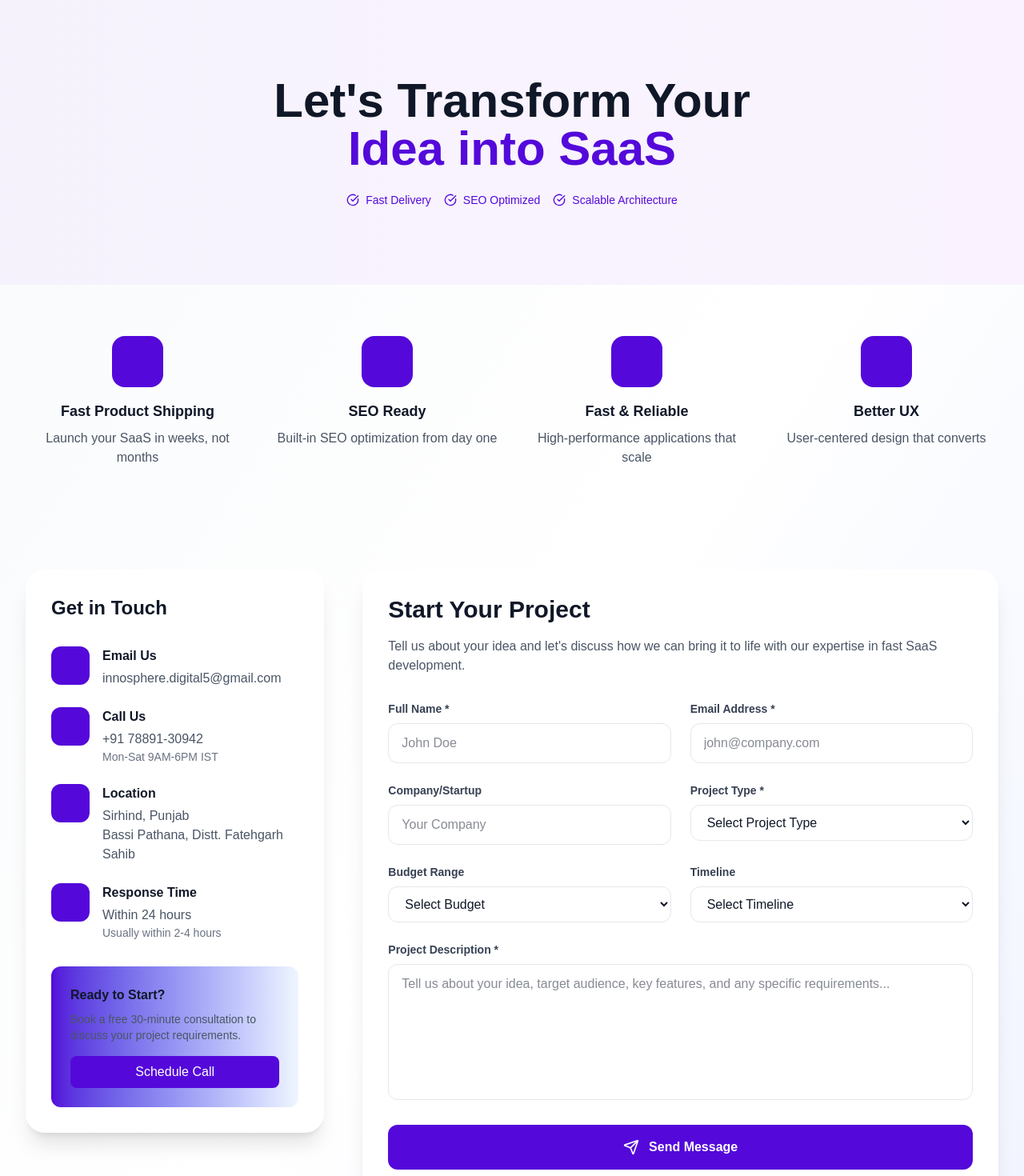
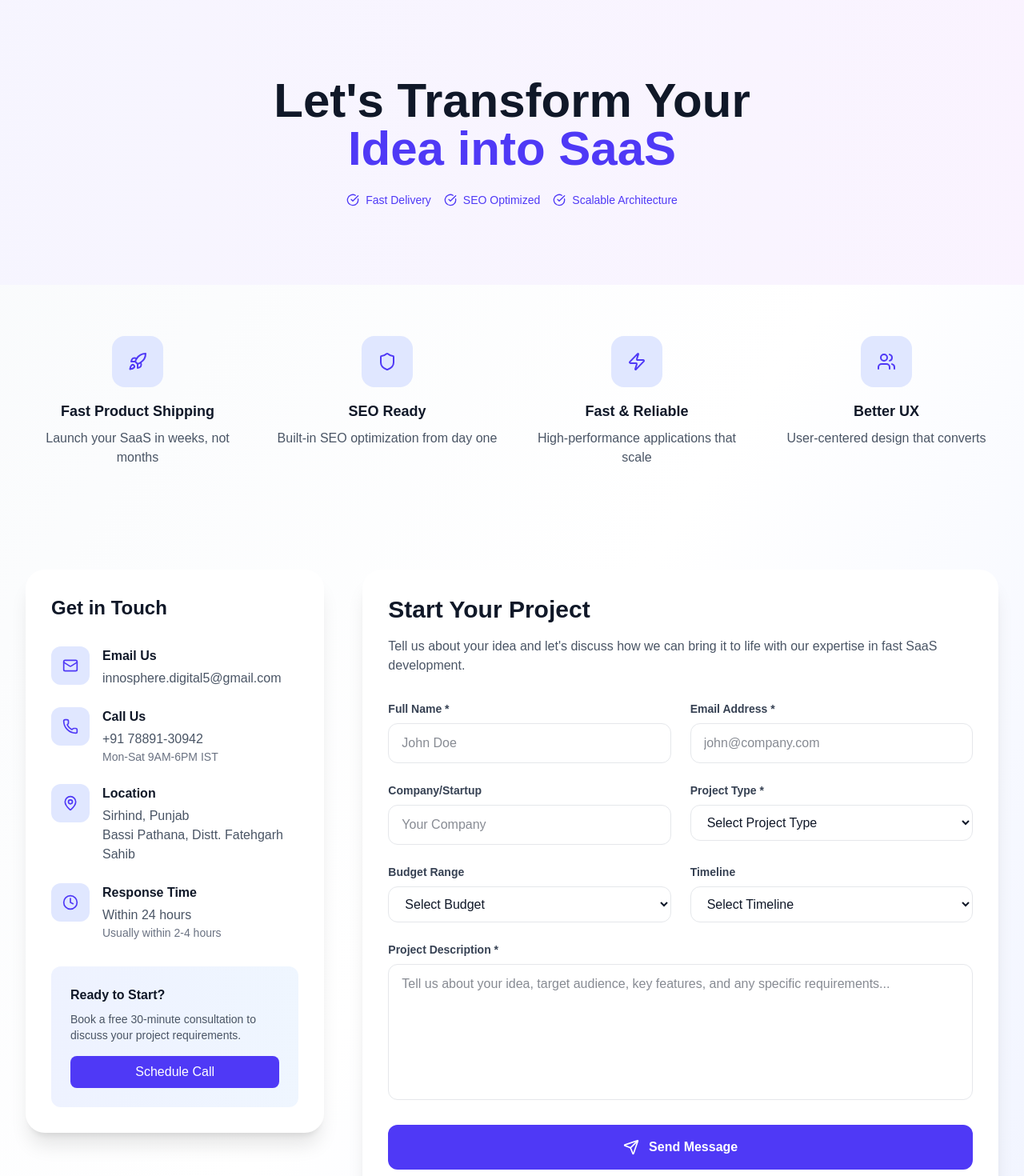
Before and after one commit to Innosphere5/Innosphere-Website, a Next.js app: page /ContactSection in a window 1280 px wide. Shown: the top 1470 px of the page at 80% size. Built offline with nearby package versions, Linux system fonts and the light colour scheme.

Commit message:
Restored to 'e27f5652127e20edb6de470e4713e7917293e26a'
Replit-Restored-To: e27f5652127e20edb6de470e4713e7917293e26a

```diff
--- a/app/ClientWork/clientwork.jsx
+++ b/app/ClientWork/clientwork.jsx
@@ -37,10 +37,10 @@ const ClientWorkSection = () => {
   ];
 
   return (
-    <section className="py-20 bg-gradient-to-br from-gray-50 via-white to-purple-50 relative overflow-hidden">
+    <section className="py-20 bg-gradient-to-br from-gray-50 via-white to-indigo-50 relative overflow-hidden">
       {/* Background Decorations */}
       <div className="absolute inset-0 pointer-events-none">
-        <div className="absolute top-20 left-10 w-72 h-72 bg-gradient-to-br from-purple-100/40 to-purple-100/40 rounded-full blur-3xl"></div>
+        <div className="absolute top-20 left-10 w-72 h-72 bg-gradient-to-br from-indigo-100/40 to-purple-100/40 rounded-full blur-3xl"></div>
         <div className="absolute bottom-20 right-10 w-80 h-80 bg-gradient-to-br from-cyan-100/40 to-blue-100/40 rounded-full blur-3xl"></div>
         <div className="absolute top-1/2 left-1/2 transform -translate-x-1/2 -translate-y-1/2 w-96 h-96 bg-gradient-to-br from-pink-100/20 to-purple-100/20 rounded-full blur-3xl"></div>
       </div>
--- a/app/Components/Navbar/navbar.jsx
+++ b/app/Components/Navbar/navbar.jsx
@@ -193,13 +193,13 @@ const Navbar = () => {
         }
 
         .logo-gradient-scrolled {
-          background: linear-gradient(135deg, #5409da 0%, #5409da 20%, #5409da 40%, #5409da 60%, #5409da 80%, #5409da 100%);
+          background: linear-gradient(135deg, #1e1b4b 0%, #312e81 20%, #4f46e5 40%, #6366f1 60%, #2563eb 80%, #1e1b4b 100%);
           background-size: 300% 300%;
           -webkit-background-clip: text;
           -webkit-text-fill-color: transparent;
           background-clip: text;
           animation: gradient-shift 6s ease-in-out infinite, pulse-glow 3s ease-in-out infinite;
-          filter: drop-shadow(0 2px 8px rgba(84, 9, 218, 0.6));
+          filter: drop-shadow(0 2px 8px rgba(37, 99, 235, 0.6));
           font-weight: 800;
           letter-spacing: -0.02em;
         }
@@ -224,7 +224,7 @@ const Navbar = () => {
         }
 
         ::-webkit-scrollbar-thumb {
-          background: linear-gradient(to bottom, #5409da, #5409da);
+          background: linear-gradient(to bottom, #4f46e5, #6366f1);
           border-radius: 4px;
         }
 
--- a/app/ContactSection/contactSection.jsx
+++ b/app/ContactSection/contactSection.jsx
@@ -141,15 +141,15 @@ Please respond within 24 hours as promised.
     <div className="min-h-screen bg-gradient-to-br from-slate-50 via-white to-indigo-50">
       {/* Header Section */}
       <div className="relative overflow-hidden bg-white">
-        <div className="absolute inset-0 bg-gradient-to-r from-[#5409da]/5 to-purple-600/5"></div>
+        <div className="absolute inset-0 bg-gradient-to-r from-indigo-600/5 to-purple-600/5"></div>
         <div className="relative max-w-7xl mx-auto px-4 sm:px-6 lg:px-8 py-16 lg:py-24">
           <div className="text-center">
             <h1 className="text-4xl lg:text-6xl font-bold text-gray-900 mb-6">
               Let's Transform Your
-              <span className="text-[#5409da] block">Idea into SaaS</span>
+              <span className="text-indigo-600 block">Idea into SaaS</span>
             </h1>
 
-            <div className="flex flex-wrap justify-center gap-4 text-sm font-medium text-[#5409da]">
+            <div className="flex flex-wrap justify-center gap-4 text-sm font-medium text-indigo-600">
               <span className="flex items-center gap-2">
                 <CheckCircle className="w-4 h-4" />
                 Fast Delivery
@@ -172,7 +172,7 @@ Please respond within 24 hours as promised.
         <div className="grid grid-cols-1 md:grid-cols-2 lg:grid-cols-4 gap-8 mb-16">
           {services.map((service, index) => (
             <div key={index} className="text-center group">
-              <div className="inline-flex items-center justify-center w-16 h-16 bg-[#5409da] text-[#5409da] rounded-2xl mb-4 group-hover:bg-[#5409da] group-hover:text-white transition-all duration-300">
+              <div className="inline-flex items-center justify-center w-16 h-16 bg-indigo-100 text-indigo-600 rounded-2xl mb-4 group-hover:bg-indigo-600 group-hover:text-white transition-all duration-300">
                 {service.icon}
               </div>
               <h3 className="text-lg font-semibold text-gray-900 mb-2">
@@ -196,8 +196,8 @@ Please respond within 24 hours as promised.
 
               <div className="space-y-6">
                 <div className="flex items-start gap-4">
-                  <div className="flex-shrink-0 w-12 h-12 bg-[#5409da] rounded-xl flex items-center justify-center">
-                    <Mail className="w-5 h-5 text-[#5409da]" />
+                  <div className="flex-shrink-0 w-12 h-12 bg-indigo-100 rounded-xl flex items-center justify-center">
+                    <Mail className="w-5 h-5 text-indigo-600" />
                   </div>
                   <div>
                     <h3 className="font-semibold text-gray-900 mb-1">
@@ -210,8 +210,8 @@ Please respond within 24 hours as promised.
                 </div>
 
                 <div className="flex items-start gap-4">
-                  <div className="flex-shrink-0 w-12 h-12 bg-[#5409da] rounded-xl flex items-center justify-center">
-                    <Phone className="w-5 h-5 text-[#5409da]" />
+                  <div className="flex-shrink-0 w-12 h-12 bg-indigo-100 rounded-xl flex items-center justify-center">
+                    <Phone className="w-5 h-5 text-indigo-600" />
                   </div>
                   <div>
                     <h3 className="font-semibold text-gray-900 mb-1">
@@ -223,8 +223,8 @@ Please respond within 24 hours as promised.
                 </div>
 
                 <div className="flex items-start gap-4">
-                  <div className="flex-shrink-0 w-12 h-12 bg-[#5409da] rounded-xl flex items-center justify-center">
-                    <MapPin className="w-5 h-5 text-[#5409da]" />
+                  <div className="flex-shrink-0 w-12 h-12 bg-indigo-100 rounded-xl flex items-center justify-center">
+                    <MapPin className="w-5 h-5 text-indigo-600" />
                   </div>
                   <div>
                     <h3 className="font-semibold text-gray-900 mb-1">
@@ -238,8 +238,8 @@ Please respond within 24 hours as promised.
                 </div>
 
                 <div className="flex items-start gap-4">
-                  <div className="flex-shrink-0 w-12 h-12 bg-[#5409da] rounded-xl flex items-center justify-center">
-                    <Clock className="w-5 h-5 text-[#5409da]" />
+                  <div className="flex-shrink-0 w-12 h-12 bg-indigo-100 rounded-xl flex items-center justify-center">
+                    <Clock className="w-5 h-5 text-indigo-600" />
                   </div>
                   <div>
                     <h3 className="font-semibold text-gray-900 mb-1">
@@ -253,7 +253,7 @@ Please respond within 24 hours as promised.
                 </div>
               </div>
 
-              <div className="mt-8 p-6 bg-gradient-to-r from-[#5409da] to-blue-50 rounded-xl">
+              <div className="mt-8 p-6 bg-gradient-to-r from-indigo-50 to-blue-50 rounded-xl">
                 <h3 className="font-semibold text-gray-900 mb-2">
                   Ready to Start?
                 </h3>
@@ -261,7 +261,7 @@ Please respond within 24 hours as promised.
                   Book a free 30-minute consultation to discuss your project
                   requirements.
                 </p>
-                <button className="w-full bg-[#5409da] text-white py-2 px-4 rounded-lg font-medium hover:bg-[#5409da] transition-colors">
+                <button className="w-full bg-indigo-600 text-white py-2 px-4 rounded-lg font-medium hover:bg-indigo-700 transition-colors">
                   Schedule Call
                 </button>
               </div>
@@ -315,7 +315,7 @@ Please respond within 24 hours as promised.
                       value={formData.name}
                       onChange={handleInputChange}
                       required
-                      className="w-full px-4 py-3 rounded-xl text-gray-900 border border-gray-200 focus:ring-2 focus:ring-[#5409da] focus:border-transparent outline-none transition-all"
+                      className="w-full px-4 py-3 rounded-xl text-gray-900 border border-gray-200 focus:ring-2 focus:ring-indigo-500 focus:border-transparent outline-none transition-all"
                       placeholder="John Doe"
                     />
                   </div>
@@ -334,7 +334,7 @@ Please respond within 24 hours as promised.
                       value={formData.email}
                       onChange={handleInputChange}
                       required
-                      className="w-full px-4 py-3 rounded-xl text-gray-900 border border-gray-200 focus:ring-2 focus:ring-[#5409da] focus:border-transparent outline-none transition-all"
+                      className="w-full px-4 py-3 rounded-xl text-gray-900 border border-gray-200 focus:ring-2 focus:ring-indigo-500 focus:border-transparent outline-none transition-all"
                       placeholder="john@company.com"
                     />
                   </div>
@@ -354,7 +354,7 @@ Please respond within 24 hours as promised.
                       name="company"
                       value={formData.company}
                       onChange={handleInputChange}
-                      className="w-full px-4 py-3 rounded-xl text-gray-900 border border-gray-200 focus:ring-2 focus:ring-[#5409da] focus:border-transparent outline-none transition-all"
+                      className="w-full px-4 py-3 rounded-xl text-gray-900 border border-gray-200 focus:ring-2 focus:ring-indigo-500 focus:border-transparent outline-none transition-all"
                       placeholder="Your Company"
                     />
                   </div>
@@ -372,7 +372,7 @@ Please respond within 24 hours as promised.
                       value={formData.projectType}
                       onChange={handleInputChange}
                       required
-                      className="w-full px-4 py-3 rounded-xl text-gray-900 border border-gray-200 focus:ring-2 focus:ring-[#5409da] focus:border-transparent outline-none transition-all"
+                      className="w-full px-4 py-3 rounded-xl text-gray-900 border border-gray-200 focus:ring-2 focus:ring-indigo-500 focus:border-transparent outline-none transition-all"
                     >
                       <option value="">Select Project Type</option>
                       <option value="mvp">MVP Development</option>
@@ -397,7 +397,7 @@ Please respond within 24 hours as promised.
                       name="budget"
                       value={formData.budget}
                       onChange={handleInputChange}
-                      className="w-full px-4 py-3 rounded-xl text-gray-900 border border-gray-200 focus:ring-2 focus:ring-[#5409da] focus:border-transparent outline-none transition-all"
+                      className="w-full px-4 py-3 rounded-xl text-gray-900 border border-gray-200 focus:ring-2 focus:ring-indigo-500 focus:border-transparent outline-none transition-all"
                     >
                       <option value="">Select Budget</option>
                       <option value="50-100">$50 - $200</option>
@@ -419,7 +419,7 @@ Please respond within 24 hours as promised.
                       name="timeline"
                       value={formData.timeline}
                       onChange={handleInputChange}
-                      className="w-full px-4 py-3 rounded-xl text-gray-900 border border-gray-200 focus:ring-2 focus:ring-[#5409da] focus:border-transparent outline-none transition-all"
+                      className="w-full px-4 py-3 rounded-xl text-gray-900 border border-gray-200 focus:ring-2 focus:ring-indigo-500 focus:border-transparent outline-none transition-all"
                     >
                       <option value="">Select Timeline</option>
                       <option value="asap">ASAP</option>
@@ -445,7 +445,7 @@ Please respond within 24 hours as promised.
                     onChange={handleInputChange}
                     required
                     rows={6}
-                    className="w-full px-4 py-3 rounded-xl text-gray-900  border border-gray-200 focus:ring-2 focus:ring-[#5409da] focus:border-transparent outline-none transition-all resize-none"
+                    className="w-full px-4 py-3 rounded-xl text-gray-900  border border-gray-200 focus:ring-2 focus:ring-indigo-500 focus:border-transparent outline-none transition-all resize-none"
                     placeholder="Tell us about your idea, target audience, key features, and any specific requirements..."
                   ></textarea>
                 </div>
@@ -455,10 +455,10 @@ Please respond within 24 hours as promised.
                   disabled={isSubmitting}
                   className={`w-full py-4 px-6 rounded-xl font-semibold text-white transition-all duration-300 flex items-center justify-center gap-3 ${
                     isSubmitting
-                      ? "bg-[#5409da] cursor-not-allowed"
+                      ? "bg-indigo-400 cursor-not-allowed"
                       : isSubmitted
                       ? "bg-green-500"
-                      : "bg-[#5409da] hover:bg-[#5409da] hover:shadow-lg transform hover:-translate-y-1"
+                      : "bg-indigo-600 hover:bg-indigo-700 hover:shadow-lg transform hover:-translate-y-1"
                   }`}
                 >
                   {isSubmitting ? (
@@ -492,13 +492,13 @@ Please respond within 24 hours as promised.
       </div>
 
       {/* CTA Section */}
-      <div className="bg-gradient-to-r from-[#5409da] to-purple-600 text-white">
+      <div className="bg-gradient-to-r from-indigo-600 to-purple-600 text-white">
         <div className="max-w-7xl mx-auto px-4 sm:px-6 lg:px-8 py-16">
           <div className="text-center">
             <h2 className="text-3xl lg:text-4xl font-bold mb-4">
               Ready to Launch Your SaaS?
             </h2>
-            <p className="text-xl text-[#5409da] mb-8 max-w-2xl mx-auto">
+            <p className="text-xl text-indigo-100 mb-8 max-w-2xl mx-auto">
               Join 100+ successful founders who've transformed their ideas into
               thriving SaaS platforms with Innosphere.
             </p>
```
Also changed, not shown: tailwind.config.js (+4 -4 lines).
